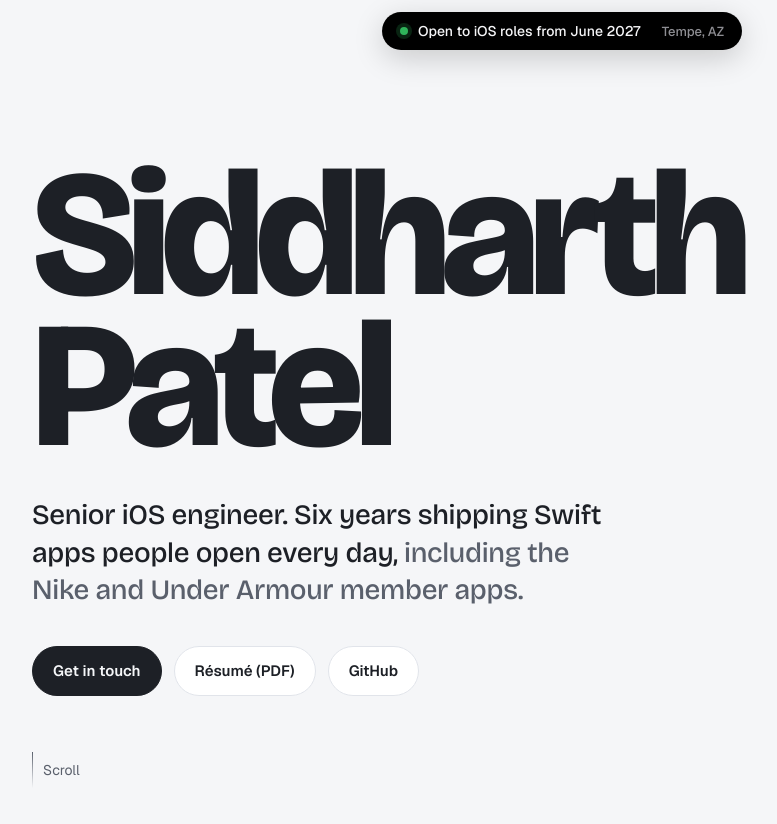
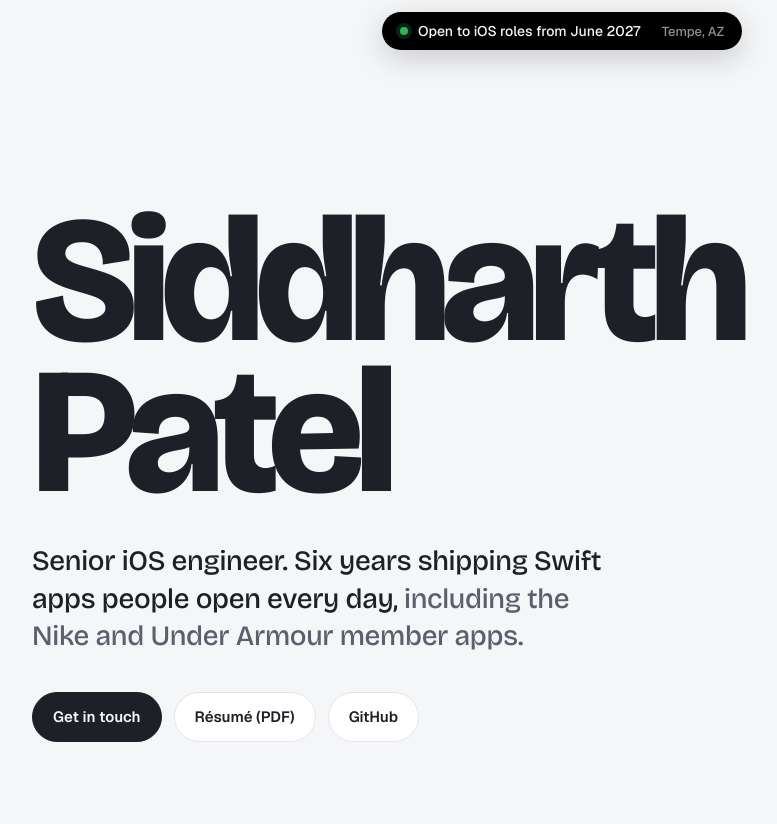
Before and after one commit to patelsid1211/patelsid1211.github.io, a Jekyll site: the page index.html, which Jekyll copies as it is, in a window 1280 px wide and 900 px high. Shown: the top 824 px of the window, without its empty margins (78-855 px from the left). Built offline with Jekyll 4.4.1, drawn with Linux system fonts in a browser that asks for light colours.

Commit message:
Remove scroll cue from hero
Co-Authored-By: Claude Opus 5.5 <noreply@anthropic.com>
Claude-Session: https://claude.ai/code/session_01GBHJs8GVeex8TdiujCw8w5

```diff
--- a/index.html
+++ b/index.html
@@ -127,8 +127,6 @@ a { color: inherit; }
 .btn { display: inline-flex; align-items: center; gap: 8px; padding: 12px 20px; border-radius: 999px; text-decoration: none; font-weight: 600; font-size: 15px; border: 1px solid var(--line); background: var(--surface); color: var(--ink); }
 .btn-primary { background: var(--ink); color: var(--bg); border-color: var(--ink); }
 .btn:hover { border-color: var(--ink); }
-.scroll-cue { margin-top: 56px; font-size: 14px; color: var(--muted); display: flex; align-items: center; gap: 10px; opacity: calc(1 - var(--p) * 4); }
-.scroll-cue i { width: 1px; height: 36px; background: linear-gradient(var(--muted), transparent); }
 
 /* Scene 2: statement that lights up word by word */
 .say-track { height: 165vh; margin-top: -48svh; position: relative; }
@@ -308,7 +306,6 @@ footer { padding-block: 28px 48px; color: var(--muted); font-size: 14px; display
           <a class="btn" href="https://github.com/patelsid1211" target="_blank" rel="noopener">GitHub</a>
         </div>
       </div>
-      <div class="scroll-cue" aria-hidden="true"><i></i>Scroll</div>
     </header>
   </div>
 
```
